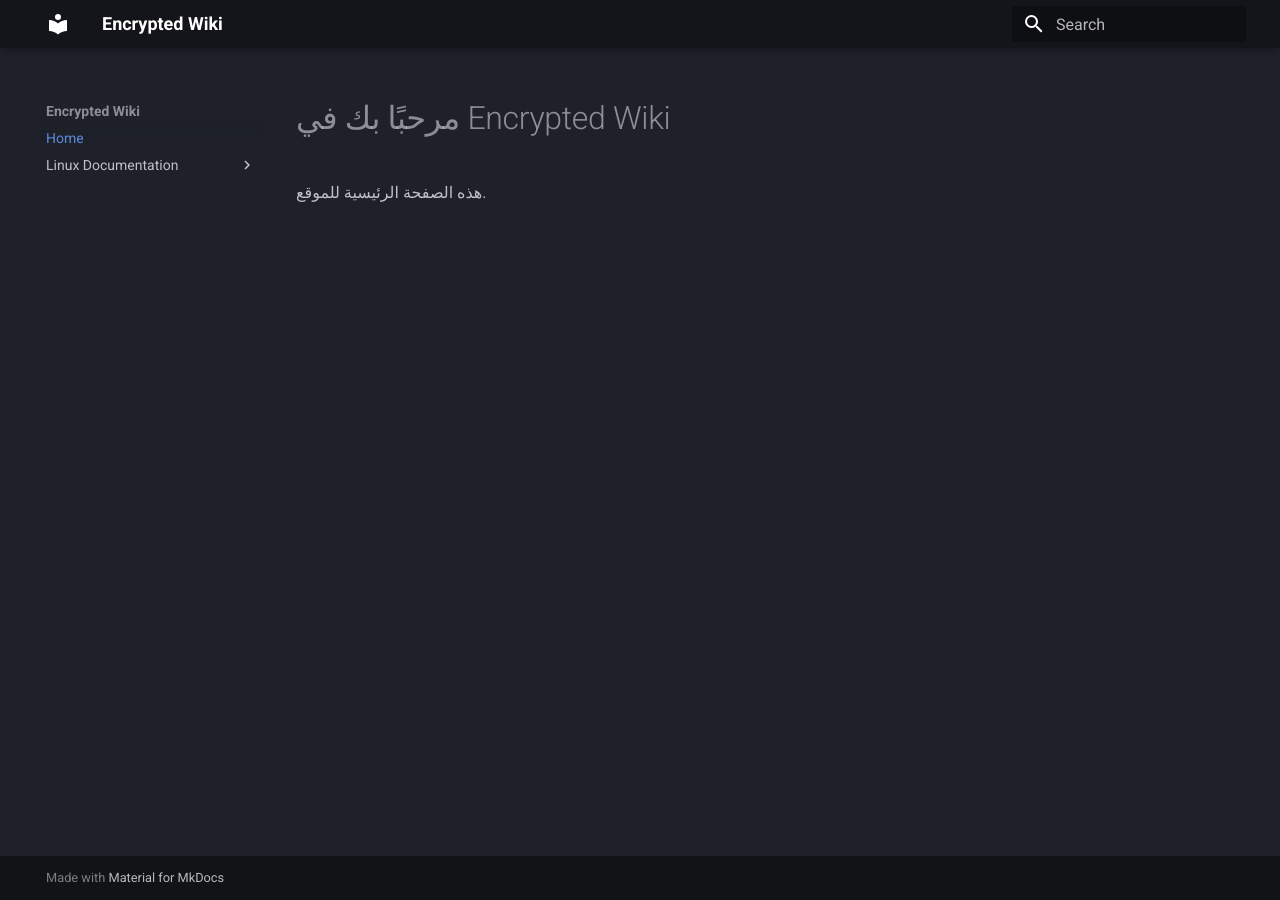
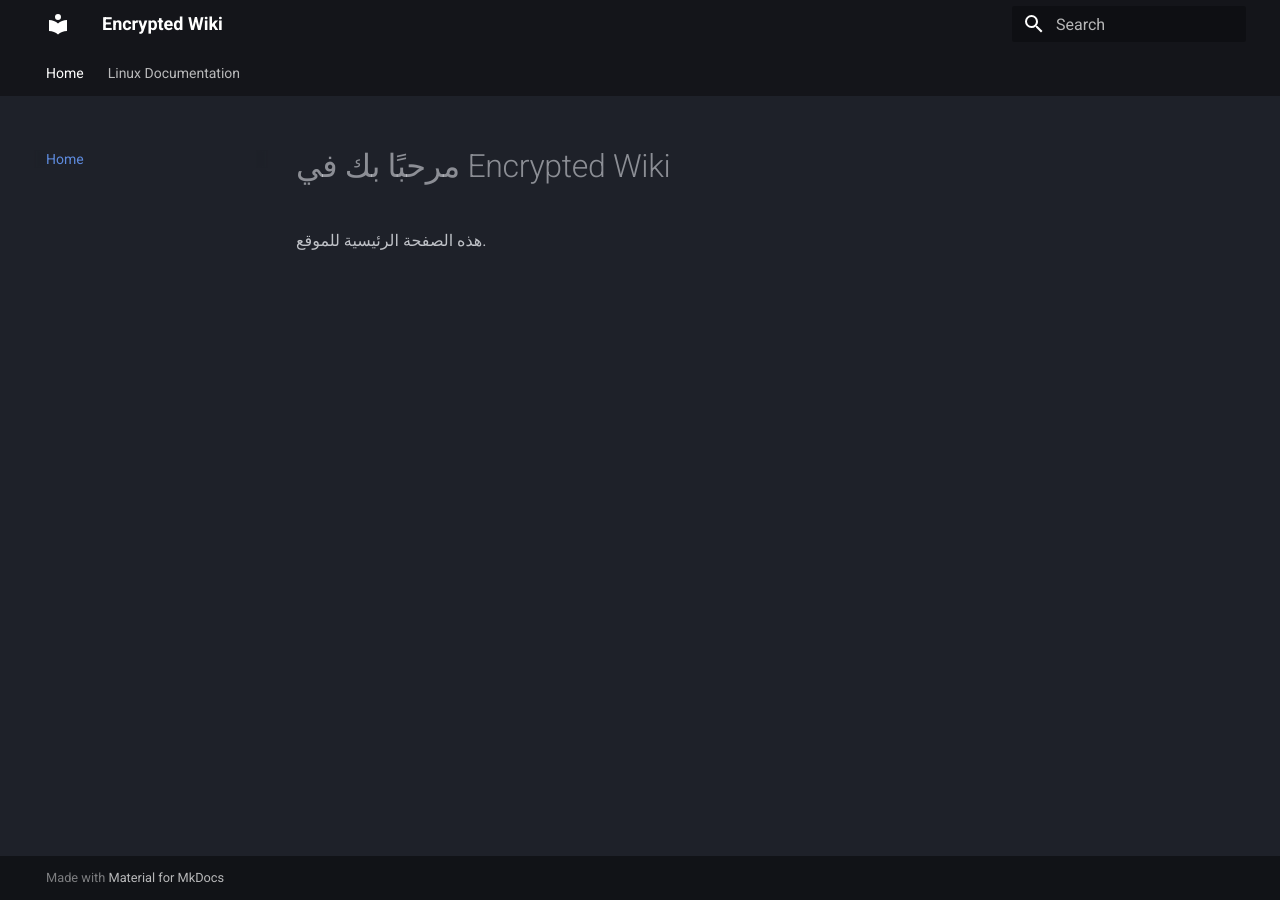
Before and after one commit to MinaSayed/encryptedwiki, an MkDocs documentation site: the page built from docs/index.md, in a window 1280 px wide. Built offline with MkDocs 1.6.1 and Material for MkDocs 9.7.7, drawn with Linux system fonts in a browser that asks for light colours.

Commit message:
Update mkdocs.yml

```diff
--- a/mkdocs.yml
+++ b/mkdocs.yml
@@ -4,6 +4,8 @@ theme:
   palette:
     scheme: slate
     primary: black
+  features:
+    - navigation.tabs # هذه الميزة تجعل الموقع أوسع
 
 nav:
   - Home: index.md
```
